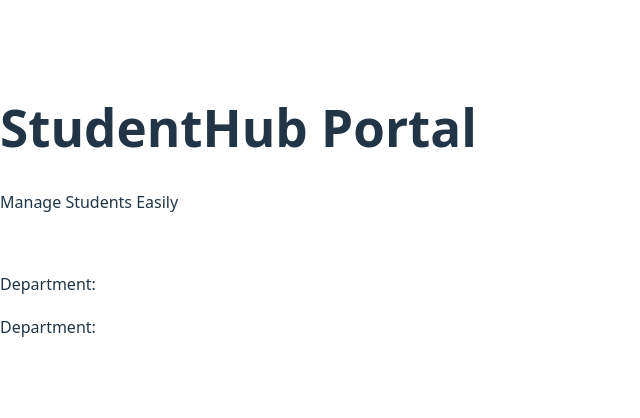
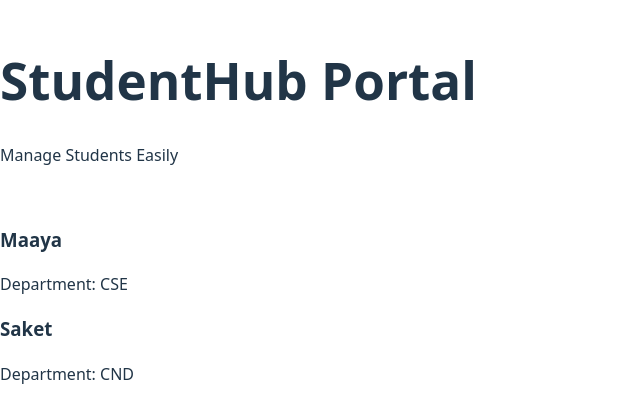
Before and after one commit to maayamohan/StudentHub-Portal, a React (Vite) app: page / in a window 1280 px wide. Shown: the part 190-608 px from the top of the page, without its empty margins (0-640 px from the left). Built offline with nearby package versions, Linux system fonts and the light colour scheme.

Commit message:
feat: Add student data as props in app component

```diff
--- a/src/App.jsx
+++ b/src/App.jsx
@@ -6,8 +6,8 @@ export default function App() {
       <h1>StudentHub Portal</h1>
       <p>Manage Students Easily</p>
       <br />
-      <StudentCard />
-      <StudentCard />
+      <StudentCard name="Maaya" dept="CSE" />
+      <StudentCard name="Saket" dept="CND" />
     </div>
   );
 }
```
